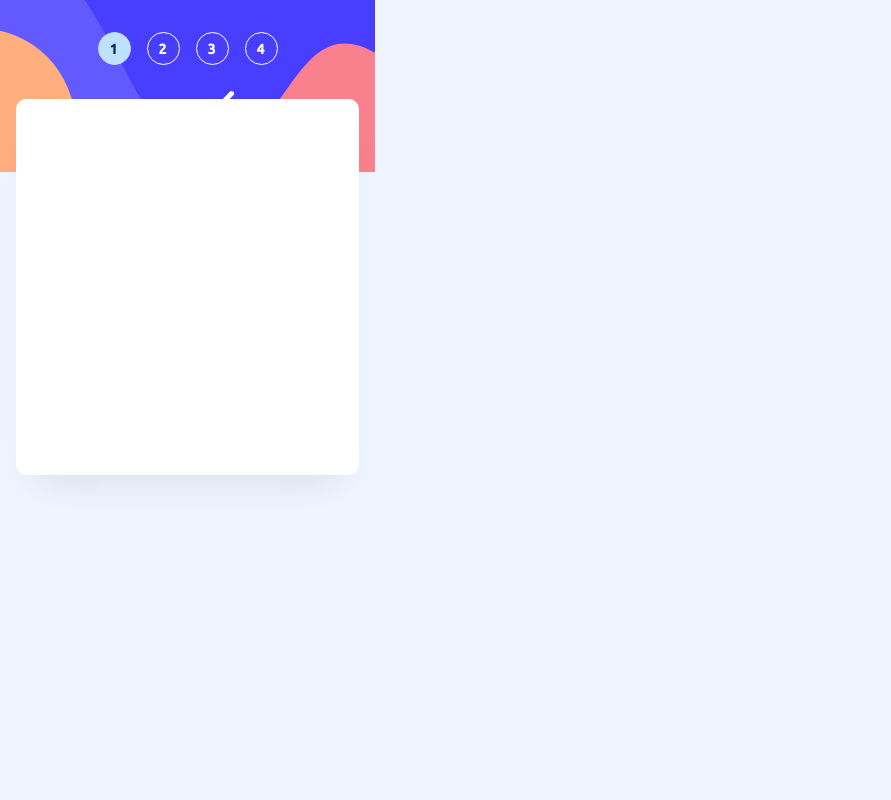
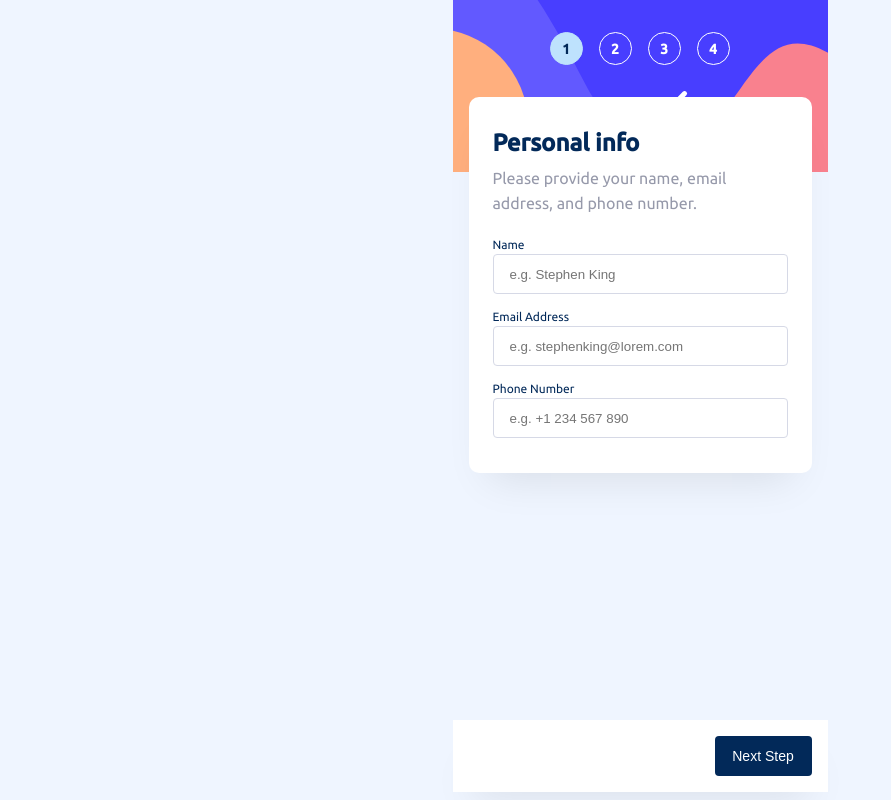
Before and after one commit to AlexanderGrigoryan/Multi-step-form, a React (Vite) app: page / in a window 1280 px wide. Shown: the whole page, without its empty margins (0-891 px from the left). Built offline with nearby package versions, Linux system fonts and the light colour scheme.

Commit message:
create thank you page, and write page switching logic with next and back buttons

```diff
--- a/package.json
+++ b/package.json
@@ -13,6 +13,7 @@
     "preview": "vite preview"
   },
   "dependencies": {
+    "@hookform/resolvers": "^3.2.0",
     "@types/styled-components": "^5.1.26",
     "react": "^18.2.0",
     "react-dom": "^18.2.0",
@@ -20,7 +21,8 @@
     "react-hook-form": "^7.45.4",
     "react-router": "^6.15.0",
     "react-router-dom": "^6.15.0",
-    "styled-components": "^5.3.8"
+    "styled-components": "^5.3.8",
+    "yup": "^1.2.0"
   },
   "devDependencies": {
     "@types/react": "^18.2.15",
--- a/src/App.tsx
+++ b/src/App.tsx
@@ -8,6 +8,7 @@ import Addons from "./pages/Addons";
 import Finish from "./pages/Finish";
 import Pagination from "./components/Pagination";
 import { useState } from "react";
+import ThankYou from "./pages/ThankYou";
 
 function App() {
   const [activeButton, setActiveButton] = useState<boolean>(true);
@@ -34,10 +35,11 @@ function App() {
         />
         <Content>
           <Routes>
-            <Route path="/" element={<PersonalInfo />} />
+            <Route path="/" element={<PersonalInfo pathname={pathname} />} />
             <Route path="/plan" element={<Plan />} />
             <Route path="/addons" element={<Addons />} />
-            <Route path="/finish" element={<Finish />} />
+            <Route path="/finish" element={<Finish pathname={pathname} />} />
+            <Route path="/thankyou" element={<ThankYou />} />
           </Routes>
         </Content>
       </MainContainer>
@@ -47,10 +49,16 @@ function App() {
 
 export default App;
 
-const MainContainer = styled.main``;
+const MainContainer = styled.main`
+  display: flex;
+  align-items: center;
+  flex-direction: column;
+`;
 
 const Content = styled.div`
   display: flex;
   justify-content: center;
-  align-items: center;
+  margin: -75px;
+  width: 375px;
+  height: 695px;
 `;
--- a/src/components/GlobalStyles.ts
+++ b/src/components/GlobalStyles.ts
@@ -8,8 +8,8 @@ const GlobalStyles = createGlobalStyle`
 }
 
 body {
-    width: 100vw;
-    min-width: 100vh;
+    width: 100%;
+    min-height: 100vh;
     font-family: 'Ubuntu', sans-serif;
     background: #EFF5FF;
 }
--- a/src/pages/Addons.tsx
+++ b/src/pages/Addons.tsx
@@ -1,19 +1,73 @@
-import React from "react";
+import { Link } from "react-router-dom";
 import styled from "styled-components";
 
 function Addons() {
-  return <Container></Container>;
+  return (
+    <Container>
+      <Content></Content>
+      <NextStepContainer>
+        <BackLink to="/plan">Go Back</BackLink>
+        <NextLink to="/finish">
+          <NextButton>Next Step</NextButton>
+        </NextLink>
+      </NextStepContainer>
+    </Container>
+  );
 }
 
 export default Addons;
 
 const Container = styled.div`
+  display: flex;
+  flex-direction: column;
+  align-items: center;
+  position: relative;
+`;
+
+const Content = styled.div`
   width: 343px;
-  height: 376px;
+  height: 383px;
   border-radius: 10px;
   box-shadow: 0px 25px 40px -20px rgba(0, 0, 0, 0.1);
   background: #ffffff;
+  padding: 32px 24px;
+`;
+
+const NextStepContainer = styled.div`
+  width: 375px;
+  height: 72px;
+  padding: 16px;
+  display: flex;
+  align-items: center;
+  justify-content: space-between;
+  background: #ffffff;
+  box-shadow: 0px 25px 40px -20px rgba(0, 0, 0, 0.1);
   position: absolute;
-  top: 99px;
-  left: 16px;
+  bottom: 0;
+  left: -16px;
 `;
+
+const BackLink = styled(Link)`
+  font-size: 14px;
+  font-weight: 500;
+  color: #9699aa;
+  text-decoration: none;
+`;
+
+const NextLink = styled(Link)`
+  position: absolute;
+  top: 16px;
+  right: 16px;
+`;
+
+const NextButton = styled.button`
+  width: 97px;
+  height: 40px;
+  border-radius: 4px;
+  border: none;
+  cursor: pointer;
+  background: #022959;
+  font-size: 14px;
+  font-weight: 500;
+  color: #ffffff;
+`;
--- a/src/pages/Finish.tsx
+++ b/src/pages/Finish.tsx
@@ -1,19 +1,86 @@
-import React from "react";
+import { Link } from "react-router-dom";
 import styled from "styled-components";
 
-function Finish() {
-  return <Container></Container>;
+interface FinishProps {
+  pathname: string;
+}
+
+function Finish(props: FinishProps) {
+  const { pathname } = props;
+  return (
+    <Container>
+      <Content></Content>
+      <NextStepContainer>
+        <BackLink to="/addons">Go Back</BackLink>
+        <NextLink to="/thankyou">
+          {pathname === "/finish" ? (
+            <ConfirmButton>Confirm</ConfirmButton>
+          ) : (
+            <NextButton>Next Step</NextButton>
+          )}
+        </NextLink>
+      </NextStepContainer>
+    </Container>
+  );
 }
 
 export default Finish;
 
 const Container = styled.div`
+  display: flex;
+  flex-direction: column;
+  align-items: center;
+  position: relative;
+`;
+
+const Content = styled.div`
   width: 343px;
-  height: 376px;
+  height: 365px;
   border-radius: 10px;
   box-shadow: 0px 25px 40px -20px rgba(0, 0, 0, 0.1);
   background: #ffffff;
+  padding: 32px 24px;
+`;
+
+const NextStepContainer = styled.div`
+  width: 375px;
+  height: 72px;
+  padding: 16px;
+  display: flex;
+  align-items: center;
+  justify-content: space-between;
+  background: #ffffff;
+  box-shadow: 0px 25px 40px -20px rgba(0, 0, 0, 0.1);
   position: absolute;
-  top: 99px;
-  left: 16px;
+  bottom: 0;
+  left: -16px;
 `;
+
+const BackLink = styled(Link)`
+  font-size: 14px;
+  font-weight: 500;
+  color: #9699aa;
+  text-decoration: none;
+`;
+
+const NextLink = styled(Link)`
+  position: absolute;
+  top: 16px;
+  right: 16px;
+`;
+
+const NextButton = styled.button`
+  width: 97px;
+  height: 40px;
+  border-radius: 4px;
+  border: none;
+  cursor: pointer;
+  background: #022959;
+  font-size: 14px;
+  font-weight: 500;
+  color: #ffffff;
+`;
+
+const ConfirmButton = styled(NextButton)`
+  background: #483eff;
+`;
--- a/src/pages/PersonalInfo.tsx
+++ b/src/pages/PersonalInfo.tsx
@@ -1,19 +1,180 @@
 import React from "react";
+import { useForm } from "react-hook-form";
 import styled from "styled-components";
+import { yupResolver } from "@hookform/resolvers/yup";
+import schema from "../schema";
+import { Link } from "react-router-dom";
 
-function PersonalInfo() {
-  return <Container></Container>;
+interface FormTypes {
+  name: string;
+  email: string;
+  phoneNumber: number;
+}
+
+interface PersonalInfoProps {
+  pathname: string;
+}
+
+function PersonalInfo(props: PersonalInfoProps) {
+  const { pathname } = props;
+
+  const {
+    register,
+    handleSubmit,
+    watch,
+    reset,
+    formState: { errors },
+  } = useForm<FormTypes>({
+    resolver: yupResolver(schema),
+  });
+
+  return (
+    <Container>
+      <Content>
+        <Title>Personal info</Title>
+        <Text>Please provide your name, email address, and phone number.</Text>
+        <FormContainer>
+          <Name>
+            <Label htmlFor="name">Name</Label>
+            <NameInput
+              type="text"
+              id="name"
+              placeholder="e.g. Stephen King"
+              {...register("name")}
+            />
+          </Name>
+          <Email>
+            <Label>Email Address</Label>
+            <EmailInput
+              type="email"
+              id="email"
+              placeholder="e.g. stephenking@lorem.com"
+              {...register("email")}
+            />
+          </Email>
+          <PhoneNumber>
+            <Label>Phone Number</Label>
+            <PhoneNumberInput
+              type="number"
+              id="phoneNumber"
+              placeholder="e.g. +1 234 567 890"
+              {...register("phoneNumber")}
+            />
+          </PhoneNumber>
+        </FormContainer>
+      </Content>
+      <NextStepContainer>
+        {pathname !== "/" ? <BackLink to="/">Go Back</BackLink> : null}
+        <NextLink to="/plan">
+          <NextButton>Next Step</NextButton>
+        </NextLink>
+      </NextStepContainer>
+    </Container>
+  );
 }
 
 export default PersonalInfo;
 
 const Container = styled.div`
+  display: flex;
+  flex-direction: column;
+  align-items: center;
+  position: relative;
+`;
+
+const Content = styled.div`
   width: 343px;
   height: 376px;
   border-radius: 10px;
   box-shadow: 0px 25px 40px -20px rgba(0, 0, 0, 0.1);
   background: #ffffff;
+  padding: 32px 24px;
+`;
+
+const Title = styled.h1`
+  font-size: 24px;
+  font-weight: 700;
+  margin-bottom: 9px;
+  color: #022959;
+`;
+
+const Text = styled.p`
+  font-size: 16px;
+  font-weight: 400;
+  line-height: 25px;
+  color: #9699aa;
+`;
+
+const FormContainer = styled.form`
+  display: flex;
+  flex-direction: column;
+  row-gap: 16px;
+  margin-top: 22px;
+`;
+
+const Label = styled.label`
+  font-size: 12px;
+  color: #022959;
+`;
+
+const Name = styled.div`
+  display: flex;
+  flex-direction: column;
+  row-gap: 3px;
+`;
+
+const NameInput = styled.input`
+  width: 295px;
+  height: 40px;
+  border-radius: 4px;
+  padding-left: 16px;
+  border: 1px solid #d6d9e6;
+  background: #ffffff;
+`;
+
+const Email = styled(Name)``;
+
+const EmailInput = styled(NameInput)``;
+
+const PhoneNumber = styled(Name)``;
+
+const PhoneNumberInput = styled(NameInput)``;
+
+const NextStepContainer = styled.div`
+  width: 375px;
+  height: 72px;
+  padding: 16px;
+  display: flex;
+  align-items: center;
+  justify-content: space-between;
+  background: #ffffff;
+  box-shadow: 0px 25px 40px -20px rgba(0, 0, 0, 0.1);
   position: absolute;
-  top: 99px;
-  left: 16px;
+  bottom: 0;
+  left: -16px;
 `;
+
+const BackLink = styled(Link)`
+  font-size: 14px;
+  font-weight: 500;
+  color: #9699aa;
+  text-decoration: none;
+`;
+
+const NextLink = styled(Link)`
+  position: absolute;
+  top: 16px;
+  right: 16px;
+`;
+
+const NextButton = styled.button`
+  width: 97px;
+  height: 40px;
+  border-radius: 4px;
+  border: none;
+  cursor: pointer;
+  background: #022959;
+  font-size: 14px;
+  font-weight: 500;
+  color: #ffffff;
+`;
--- a/src/pages/Plan.tsx
+++ b/src/pages/Plan.tsx
@@ -1,19 +1,74 @@
-import React from "react";
+import { Link } from "react-router-dom";
 import styled from "styled-components";
 
 function Plan() {
-  return <Container></Container>;
+  return (
+    <Container>
+      <Content></Content>
+
+      <NextStepContainer>
+        <BackLink to="/">Go Back</BackLink>
+        <NextLink to="/addons">
+          <NextButton>Next Step</NextButton>
+        </NextLink>
+      </NextStepContainer>
+    </Container>
+  );
 }
 
 export default Plan;
 
 const Container = styled.div`
+  display: flex;
+  flex-direction: column;
+  align-items: center;
+  position: relative;
+`;
+
+const Content = styled.div`
   width: 343px;
-  height: 376px;
+  height: 500px;
   border-radius: 10px;
   box-shadow: 0px 25px 40px -20px rgba(0, 0, 0, 0.1);
   background: #ffffff;
+  padding: 32px 24px;
+`;
+
+const NextStepContainer = styled.div`
+  width: 375px;
+  height: 72px;
+  padding: 16px;
+  display: flex;
+  align-items: center;
+  justify-content: space-between;
+  background: #ffffff;
+  box-shadow: 0px 25px 40px -20px rgba(0, 0, 0, 0.1);
   position: absolute;
-  top: 99px;
-  left: 16px;
+  bottom: 0;
+  left: -16px;
 `;
+
+const BackLink = styled(Link)`
+  font-size: 14px;
+  font-weight: 500;
+  color: #9699aa;
+  text-decoration: none;
+`;
+
+const NextLink = styled(Link)`
+  position: absolute;
+  top: 16px;
+  right: 16px;
+`;
+
+const NextButton = styled.button`
+  width: 97px;
+  height: 40px;
+  border-radius: 4px;
+  border: none;
+  cursor: pointer;
+  background: #022959;
+  font-size: 14px;
+  font-weight: 500;
+  color: #ffffff;
+`;
--- /dev/null
+++ b/src/pages/ThankYou.tsx
@@ -0,0 +1,59 @@
+import styled from "styled-components";
+import ConfirmIcon from "../assets/icon-thank-you.svg";
+
+function ThankYou() {
+  return (
+    <Container>
+      <Content>
+        <ConfirmImage src={ConfirmIcon} alt="confirm icon" />
+        <Title>Thank you!</Title>
+        <Text>
+          Thanks for confirming your subscription! We hope you have fun using
+          our platform. If you ever need support, please feel free to email us
+          at support@loremgaming.com.
+        </Text>
+      </Content>
+    </Container>
+  );
+}
+
+export default ThankYou;
+
+const Container = styled.div`
+  display: flex;
+  flex-direction: column;
+  align-items: center;
+  position: relative;
+`;
+
+const Content = styled.div`
+  width: 343px;
+  height: 400px;
+  border-radius: 10px;
+  box-shadow: 0px 25px 40px -20px rgba(0, 0, 0, 0.1);
+  background: #ffffff;
+  padding: 32px 24px;
+  display: flex;
+  flex-direction: column;
+  align-items: center;
+  justify-content: center;
+`;
+
+const ConfirmImage = styled.img`
+  width: 56px;
+  height: 56px;
+`;
+
+const Title = styled.h2`
+  font-size: 24px;
+  font-weight: 700;
+  margin: 24px 0 9px;
+  color: #022959;
+`;
+
+const Text = styled.p`
+  font-size: 16px;
+  line-height: 25px;
+  text-align: center;
+  color: #9699aa;
+`;
--- /dev/null
+++ b/src/schema.ts
@@ -0,0 +1,10 @@
+import * as yup from "yup"
+
+const schema = yup.object({
+    name: yup.string().required(),
+    email: yup.string().email().required(),
+    phoneNumber: yup.number().required(),
+
+})
+
+export default schema
```
Also changed, not shown: 1 other file (tests, documents, lock files or other folders).
